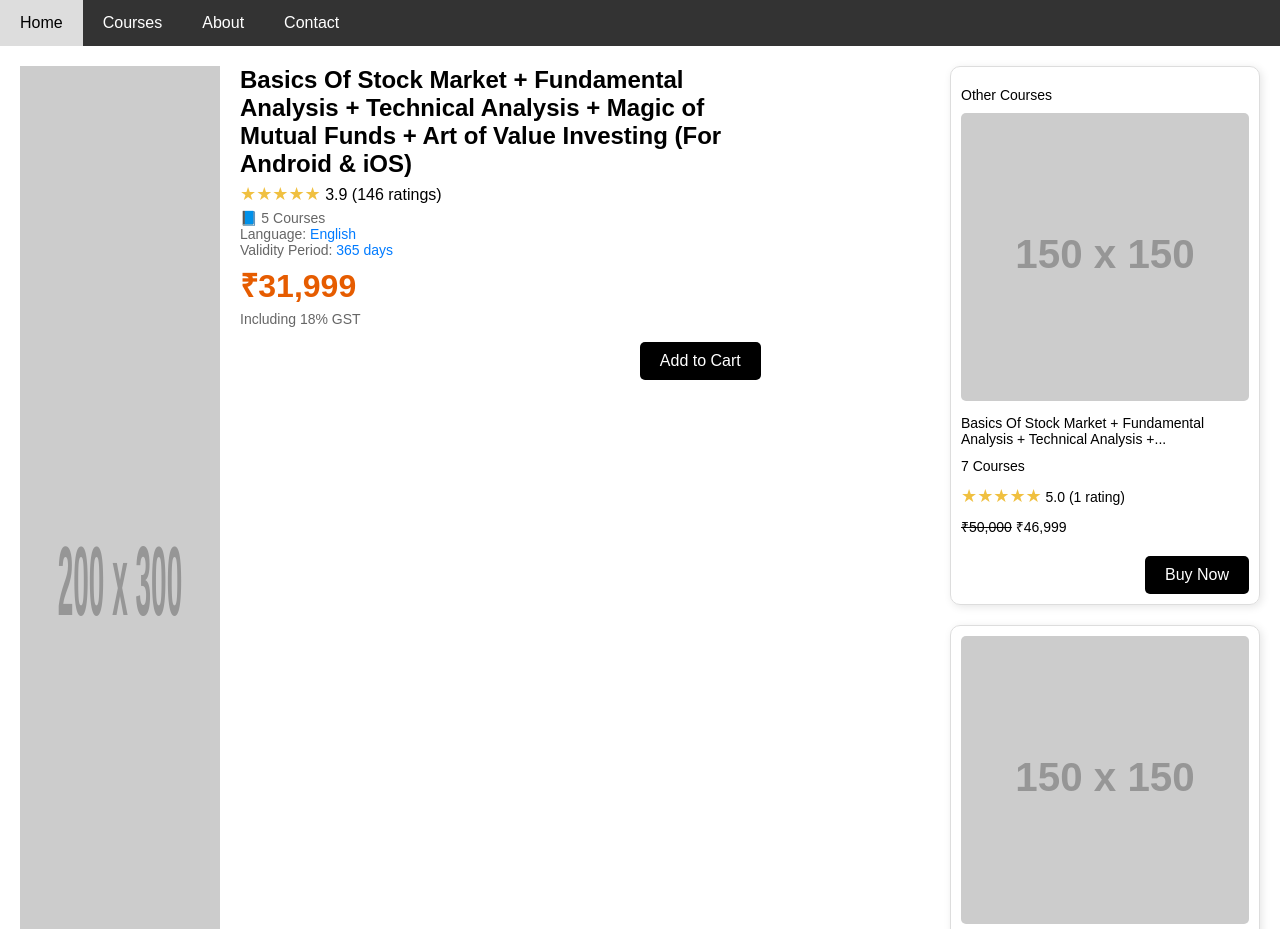
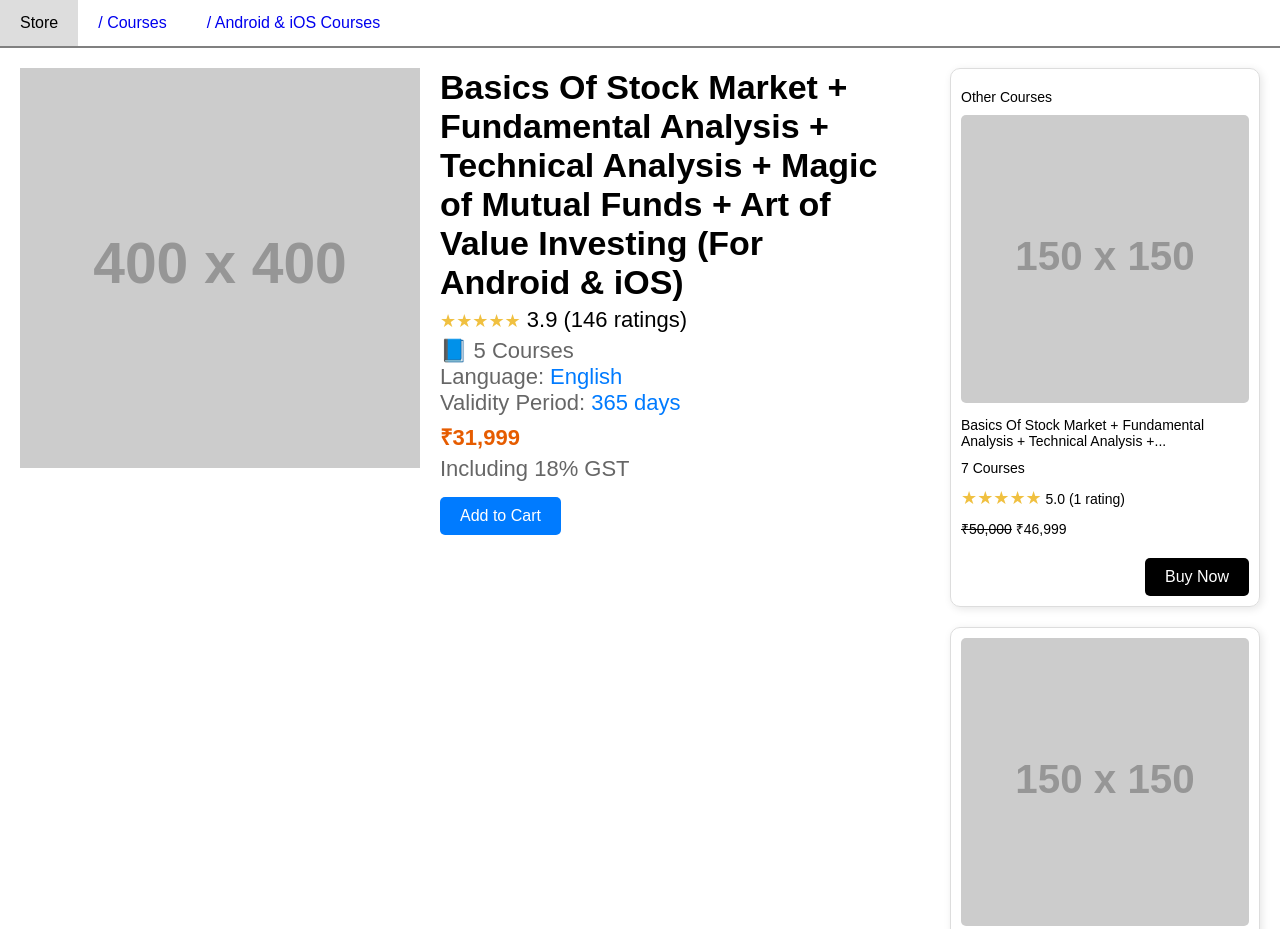
Before and after one commit to epsit03/graphy-sample, a plain HTML site: page index.html in a window 1280 px wide. Shown: the top 929 px of the page. Drawn offline with Linux system fonts and the light colour scheme; placeholder pictures from the web are drawn by us.

Commit message:
Update index.html

```diff
--- a/index.html
+++ b/index.html
@@ -11,19 +11,27 @@
 		        padding: 0;
 		    }
 
+		    .img1 {
+		    	height: 600px;
+		    	width: 200px;
+
+		    	}
+
 		    /* Navigation Bar */
 		    .navbar {
-            background-color: #333;
+		        background-color: #fff;
+		        color: black;
+		        border-bottom: 2px solid grey;
 		        overflow: hidden;
 		    }
 
 		    .navbar a {
 		        float: left;
 		        display: block;
-            color: white;
 		        text-align: center;
 		        padding: 14px 20px;
 		        text-decoration: none;
+
 		    }
 
 		    .navbar a:hover {
@@ -43,21 +51,18 @@
 		        gap: 20px;
 		    }
 
-        .main-content img {
-            width: 200px;
-            height: auto;
-        }
-
 		    .course-details {
 		        max-width: 60%;
+		        margin-left: 200px;
 		    }
 
 		    .course-details h1 {
-            font-size: 24px;
+		        font-size: 34px;
 		        margin: 0;
 		    }
 
 		    .course-details p {
+		    font-size: 22px;
 		        margin: 5px 0;
 		    }
 
@@ -94,7 +99,7 @@
 		    }
 
 		    .button {
-            background-color: #000; /* Changed to black */
+		        background-color: #007bff; /* Original blue for Add to Cart */
 		        color: white;
 		        padding: 10px 20px;
 		        text-align: center;
@@ -102,7 +107,19 @@
 		        display: inline-block;
 		        border-radius: 5px;
 		        margin-top: 10px;
-            float: right; /* Added to align right */
+		    }
+
+		    /* New styling for Buy Now buttons */
+		    .buy-now-button {
+		        background-color: #000; /* Black background */
+		        color: white;
+		        padding: 10px 20px;
+		        text-align: center;
+		        text-decoration: none;
+		        display: inline-block;
+		        border-radius: 5px;
+		        margin-top: 10px;
+		        float: right; /* Align to the right */
 		    }
 
 		    .other-courses-container {
@@ -155,16 +172,13 @@
 
 		<!-- Navigation Bar -->
 		<div class="navbar">
-        <a href="#home">Home</a>
-        <a href="#courses">Courses</a>
-        <a href="#about">About</a>
-        <a href="#contact">Contact</a>
+		    <a href="#home">Store</a><a href="#home">/ Courses</a> <a href="#home">/ Android & iOS Courses</a>
 		</div>
 
 		<div class="container">
 		    <!-- Main content -->
 		    <div class="main-content">
-            <img src="https://via.placeholder.com/200x300.png?text=Course+Image" alt="Course Image">
+		        <div class="img1"><img src="https://via.placeholder.com/400x400.png?text=Course+Image" alt="Course Image"></div>
 		        <div class="course-details">
 		            <h1>Basics Of Stock Market + Fundamental Analysis + Technical Analysis + Magic of Mutual Funds + Art of Value Investing (For Android & iOS)</h1>
 		            <p><span class="stars">★★★★★</span> 3.9 (146 ratings)</p>
@@ -175,7 +189,7 @@
 		            </p>
 		            <p class="price">₹31,999</p>
 		            <p class="gst-info">Including 18% GST</p>
-                <a href="#" class="button">Add to Cart</a>
+		            <a href="#" class="button">Add to Cart</a> <!-- Add to Cart stays the same -->
 		        </div>
 		    </div>
 
@@ -188,7 +202,7 @@
 		            <span>7 Courses</span><br>
 		            <p><span class="stars">★★★★★</span> 5.0 (1 rating)</p>
 		            <p><strike>₹50,000</strike> ₹46,999</p>
-                <a href="#" class="button">Buy Now</a>
+		            <a href="#" class="buy-now-button">Buy Now</a> <!-- New class for Buy Now button -->
 		        </div>
 
 		        <div class="other-courses">
@@ -197,7 +211,7 @@
 		            <span>3 Courses</span><br>
 		            <p><span class="stars">★★★★★</span> 5.0 (1 rating)</p>
 		            <p><strike>₹25,000</strike> ₹16,999</p>
-                <a href="#" class="button">Buy Now</a>
+		            <a href="#" class="buy-now-button">Buy Now</a> <!-- New class for Buy Now button -->
 		        </div>
 		    </div>
 		</div>
```
Lines whose indentation alone changed are shown as unchanged.
